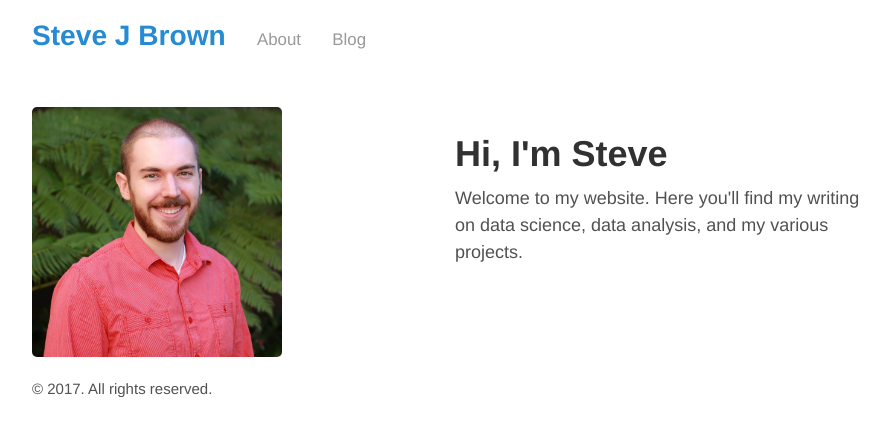
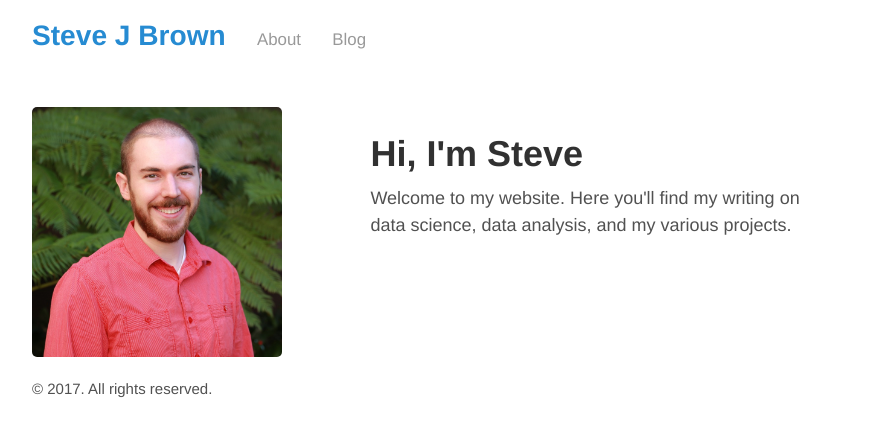
Before and after one commit to stevejbrown/stevejbrown.github.io, a Jekyll site: the page built from index.html, in a window 1280 px wide. Shown: the top 436 px of the page, without its empty margins (185-1074 px from the left). Built offline with Jekyll 4.4.1, drawn with Linux system fonts in a browser that asks for light colours; the list of posts is cut into pages by our own code.

Commit message:
Moved text closer to picture on homepage

```diff
--- a/index.html
+++ b/index.html
@@ -12,8 +12,8 @@ title: Home
    width: 40%;
 }
 #right_col {
-   float:right;
-   width: 50%;
+   float:left;
+   width: 55%;
 }
 
 .footer {
```
